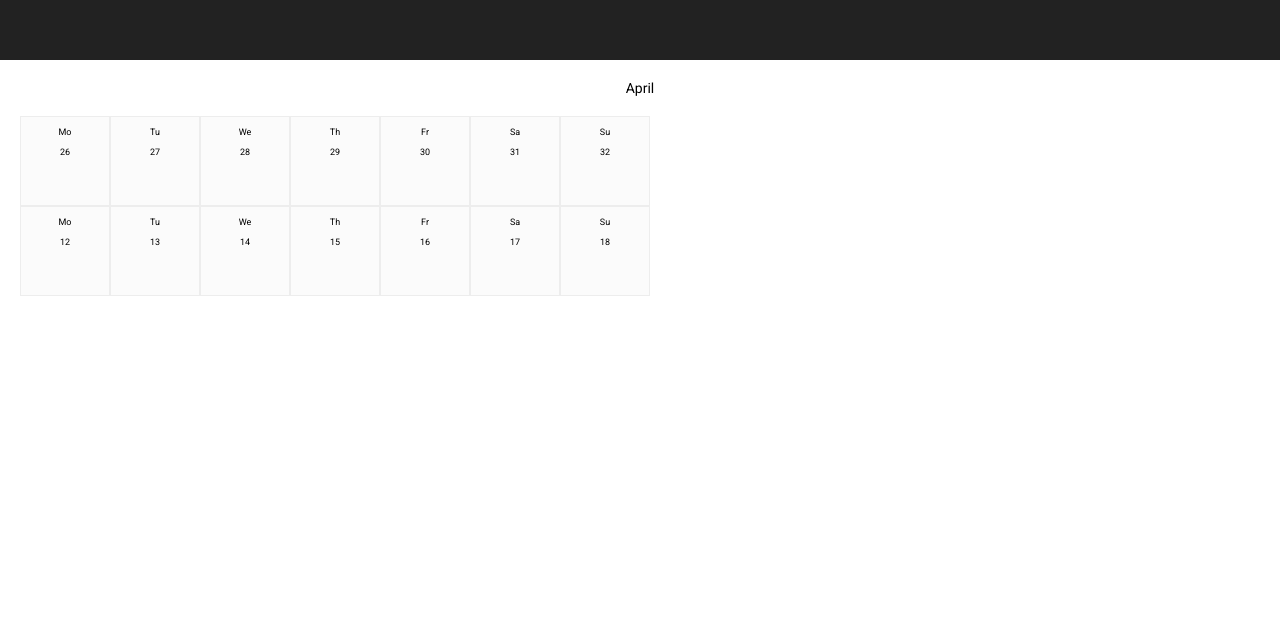
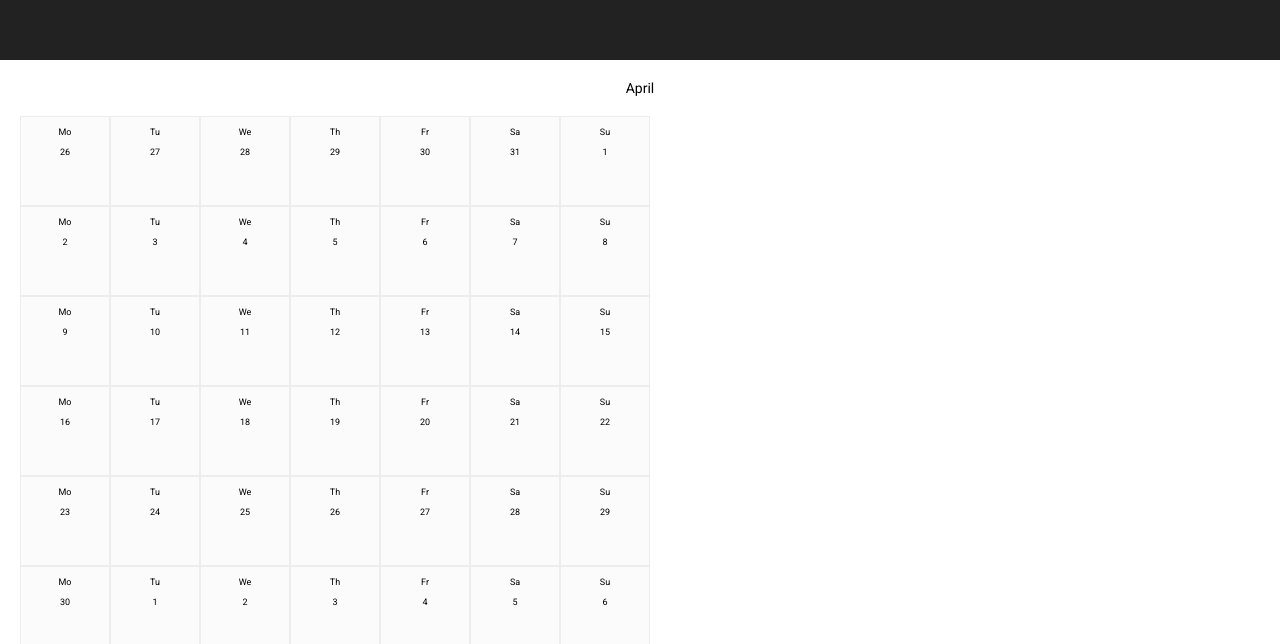
Before and after one commit to laurage/ArtBook, a React (Create React App) app: page / in a window 1280 px wide. Shown: the part 130-774 px from the top of the page. Built offline with nearby package versions, Linux system fonts and the light colour scheme.

Commit message:
one panel of the calendar works. Tested with April 2018, not with other dates

```diff
--- a/src/components/Calendar/index.jsx
+++ b/src/components/Calendar/index.jsx
@@ -11,9 +11,6 @@ import { CalendarMonth } from '../CalendarMonth'
 export class Calendar extends React.Component {
   render() {
     const currentDate = moment()
-
-    console.log('currentDate', currentDate)
-
     return (
       <CalendarMonth currentDate={currentDate} monthName={MONTH[currentDate.month()]}/>
     )
--- a/src/components/CalendarMonth/index.jsx
+++ b/src/components/CalendarMonth/index.jsx
@@ -1,50 +1,28 @@
 import React from 'react'
 import './style.css'
-import moment from 'moment'
-
+import { createWeeksMatrix } from '../../helpers'
 import { CalendarWeek } from '../CalendarWeek'
 
 export class CalendarMonth extends React.Component {
+
   render() {
+    const { monthName, currentDate } = this.props
 
-    const { currentDate } = this.props
-    const startOfMonth = moment(currentDate).startOf('month')
-    const numberOfDaysFromPreviousMonthOnPanel = (startOfMonth.day() === 0) ? 6 : startOfMonth.day() - 1
-    // const endOfMonth = moment(currentDate).subtract(1, 'month').endOf('month')
-    // const numberOfDaysPreviousMonth = currentDate.subtract(1,'months').endOf('month').date()
-    const startOfCurrentPanel = startOfMonth.clone().subtract(numberOfDaysFromPreviousMonthOnPanel, 'day')
+    let matrix = []
+    let startOfTheWeekNumber
 
-    console.log('startOfMonth', startOfMonth)
-    console.log('numberOfDaysFromPreviousMonthOnPanel', numberOfDaysFromPreviousMonthOnPanel)
-    console.log('startOfCurrentPanel', startOfCurrentPanel)
+    createWeeksMatrix(currentDate).map((week) => {
+      console.log('day', week[0].date())
+      matrix.push(<CalendarWeek key={week} week={week}/>)
+    })
 
-    const weeksOnPanel = [];
-    const day = startOfCurrentPanel.clone();
-
-    for (let i = 0; i < 35; i += 1) {
-      // at 0, 7, 14, 21, 28 we create a new array that we push in our matrix of arrays, weeksOnPanel
-      if (i % 7 === 0) {
-        weeksOnPanel.push([]);
-      }
-
-      // we push our day in the last array created in weeksOnPanel
-      weeksOnPanel[weeksOnPanel.length - 1].push(day)
-
-      day.add(1, 'day');
-      console.log('weeksOnPanel', weeksOnPanel)
-
-    }
-
-
-    const { monthName } = this.props
     return(
       <div>
         <div className="month-name">
           {monthName}
         </div>
         <div className="calendar">
-          <CalendarWeek startOfTheWeekNumber={26}/>
-          <CalendarWeek startOfTheWeekNumber={12}/>
+          {matrix}
         </div>
       </div>
     )
--- a/src/components/CalendarWeek/index.jsx
+++ b/src/components/CalendarWeek/index.jsx
@@ -6,23 +6,14 @@ import { CalendarDay } from '../CalendarDay'
 
 export class CalendarWeek extends React.Component {
   render() {
-    let weekDayNumber = this.props.startOfTheWeekNumber
-    let week = []
+    const { week } = this.props
+    let daysOfWeekNumbers = []
     for(let i = 0; i <= 6; i++) {
-      // It seems that Airbnb is building the whole matrix's month in the month and then passing it to the weeks. See getCalendarMonthWeeks
-      // weeks is mapped over in CalendarMonth.jsx
-      // week1 = ['day1', 'day2', ...]
-      // weeks = ['week1', 'week2', ...]
-      week.push(<span key={weekDayNumber}><CalendarDay dayName={DAYS[i]} dayNumber={weekDayNumber}/></span>)
-      weekDayNumber = weekDayNumber+1
-
-      // !!!! If instead of converting in pure figures, I keep passing this as dates, then I don't have to struggle for when I'm jumping from
-      // one month to another (ie from 31 to 1 for example). Because then it does it automatically. All I have to do is a .date() or similar
-      // to keep only the number. And that means I keep intact my dates as I pass them, so potentially easier if I want to do something different with it.
+      daysOfWeekNumbers.push(<span key={week[i]}><CalendarDay dayName={DAYS[i]} dayNumber={week[i].date()}/></span>)
     }
     return(
       <div className="week">
-        {week}
+        {daysOfWeekNumbers}
       </div>
     )
   }
--- /dev/null
+++ b/src/helpers/createWeeksMatrix.js
@@ -0,0 +1,42 @@
+import moment from 'moment'
+
+export const createWeeksMatrix = (currentDate) => {
+  const startOfMonth = moment(currentDate).startOf('month')
+  const endOfMonth = moment(currentDate).endOf('month')
+  const numberOfDaysFromPreviousMonthOnPanel = (startOfMonth.day() === 0) ? 6 : startOfMonth.day() - 1
+
+  const startOfCurrentPanel = startOfMonth.clone().subtract(numberOfDaysFromPreviousMonthOnPanel, 'day')
+
+  const weeksOnPanel = [];
+  const currentDayToBeDrawn = startOfCurrentPanel.clone();
+
+  let numberOfDaysNextMonthOnPanel
+  console.log('firstdays', numberOfDaysFromPreviousMonthOnPanel + endOfMonth.date())
+  if (numberOfDaysFromPreviousMonthOnPanel + endOfMonth.date() > 35) {
+    numberOfDaysNextMonthOnPanel = 42 - 35
+  }
+
+  const totalDaysOnPanel = numberOfDaysFromPreviousMonthOnPanel + endOfMonth.date() + numberOfDaysNextMonthOnPanel -1
+  console.log(totalDaysOnPanel)
+  // let numberOfLinesOnPanel = 4
+  // if (numberOfDaysFromPreviousMonthOnPanel + endOfMonth.date() > 35) {
+  //   numberOfLinesOnPanel = true
+  // }
+
+  for (let i = 0; i < totalDaysOnPanel; i += 1) {
+    // at 0, 7, 14, 21, 28 we create a new array that we push in our matrix of arrays, weeksOnPanel
+    if (i % 7 === 0) {
+      weeksOnPanel.push([]);
+    }
+
+    let day
+    day = currentDayToBeDrawn.clone();
+
+    // we push our day in the last array created in weeksOnPanel
+    weeksOnPanel[weeksOnPanel.length - 1].push(day)
+
+    currentDayToBeDrawn.add(1, 'day');
+  }
+  console.log(weeksOnPanel)
+return weeksOnPanel
+}
--- /dev/null
+++ b/src/helpers/index.js
@@ -0,0 +1 @@
+export * from './createWeeksMatrix'
```
